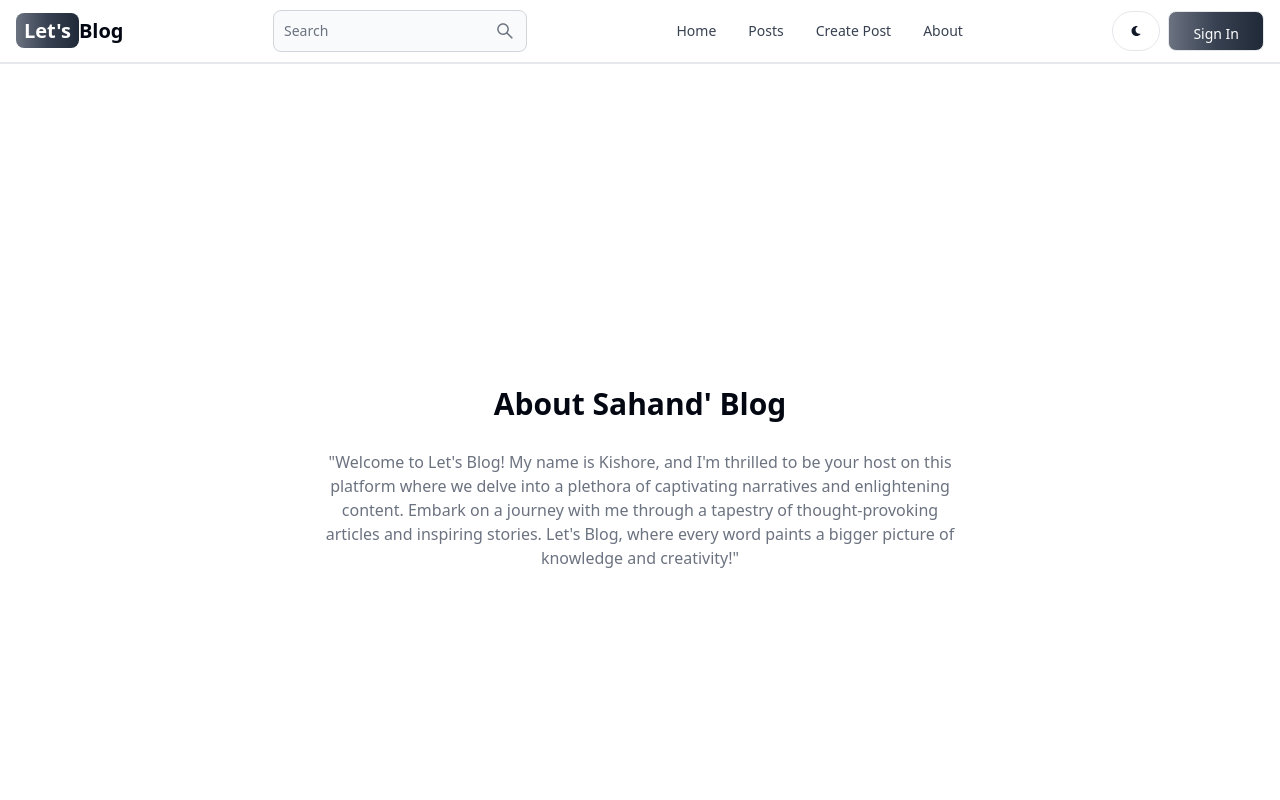
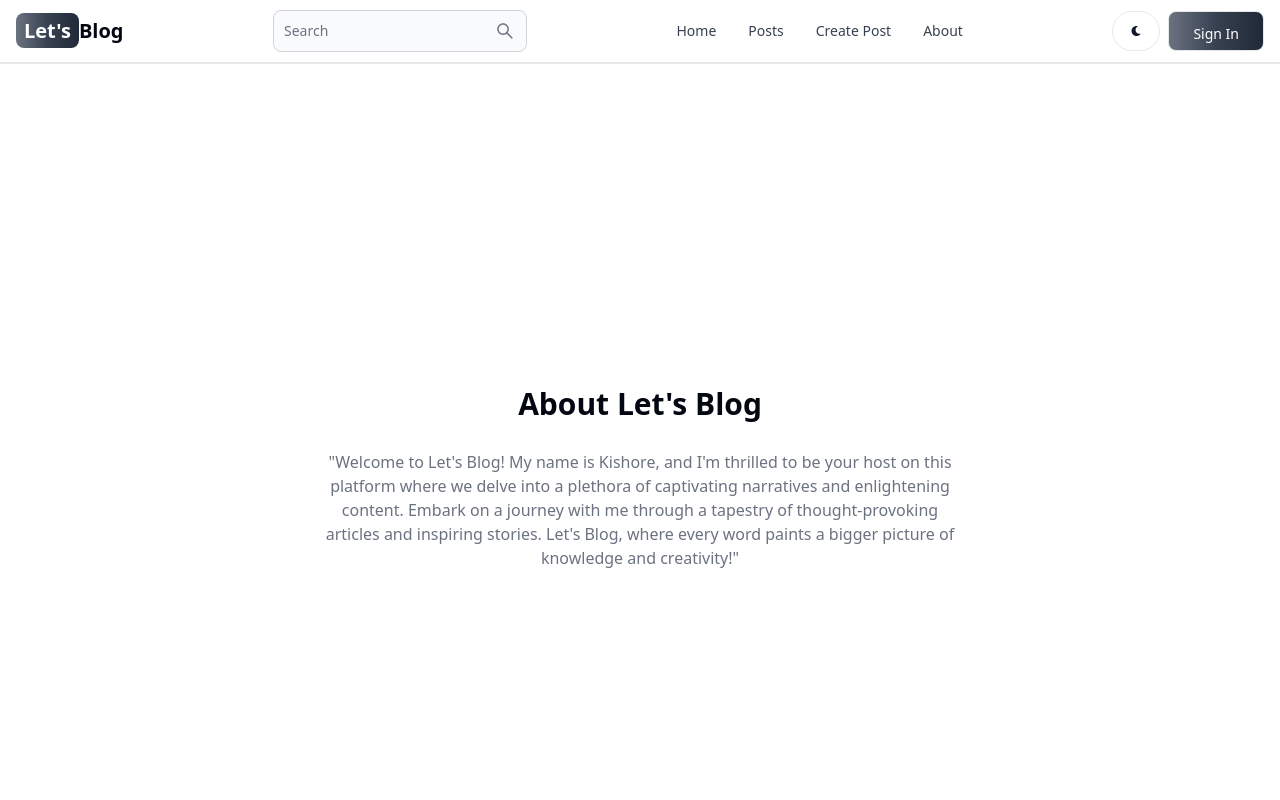
Before and after one commit to Kishoreram2004/let-s-blog, a React (Vite) app in the folder clientSide/: page /about in a window 1280 px wide. Shown: the top 800 px of the page. Built offline with nearby package versions, Linux system fonts and the light colour scheme.

Commit message:
about update

```diff
--- a/clientSide/src/pages/About.jsx
+++ b/clientSide/src/pages/About.jsx
@@ -6,7 +6,7 @@ const About = () => {
     <div className='max-w-2xl mx-auto p-3 text-center'>
       <div>
         <h1 className='text-3xl font font-semibold text-center my-7'>
-          About Sahand' Blog
+          About Let's Blog
         </h1>
         <div className='text-md text-gray-500 flex flex-col gap-6'>
           <p>
```
